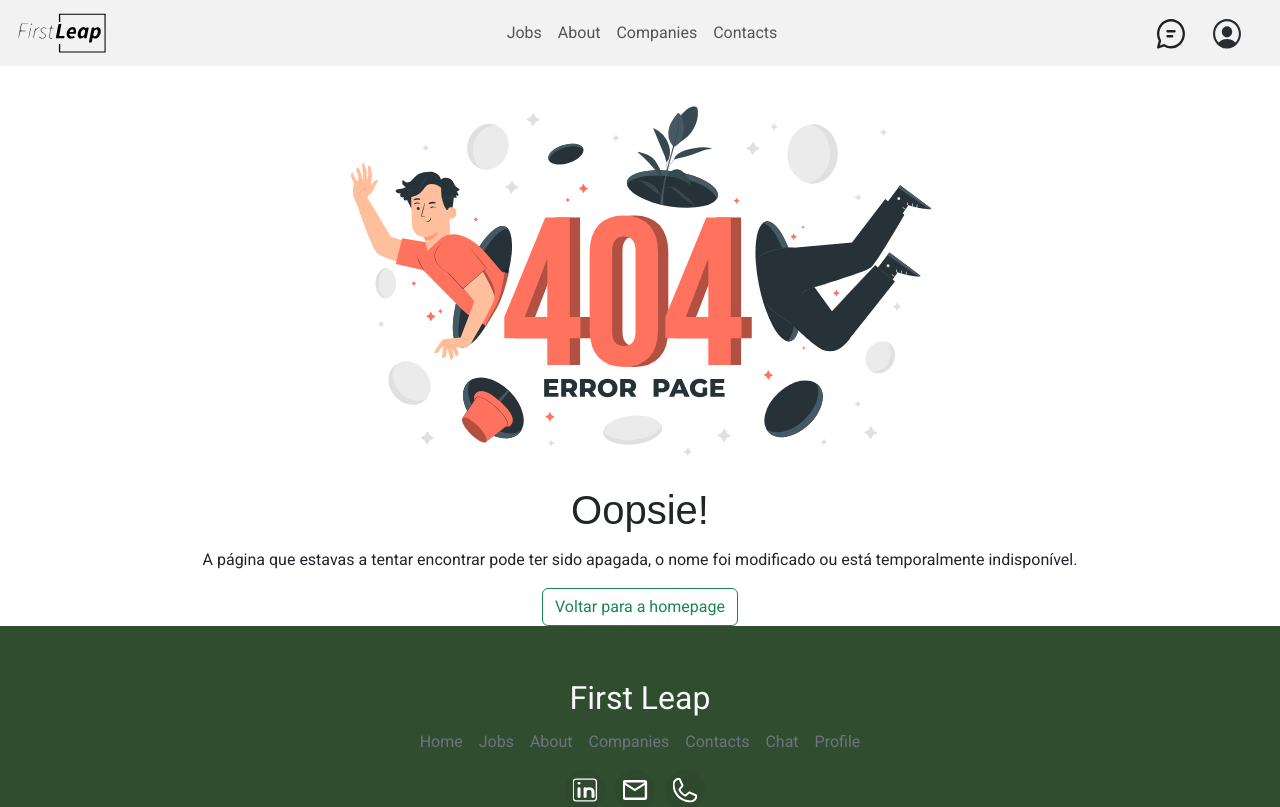
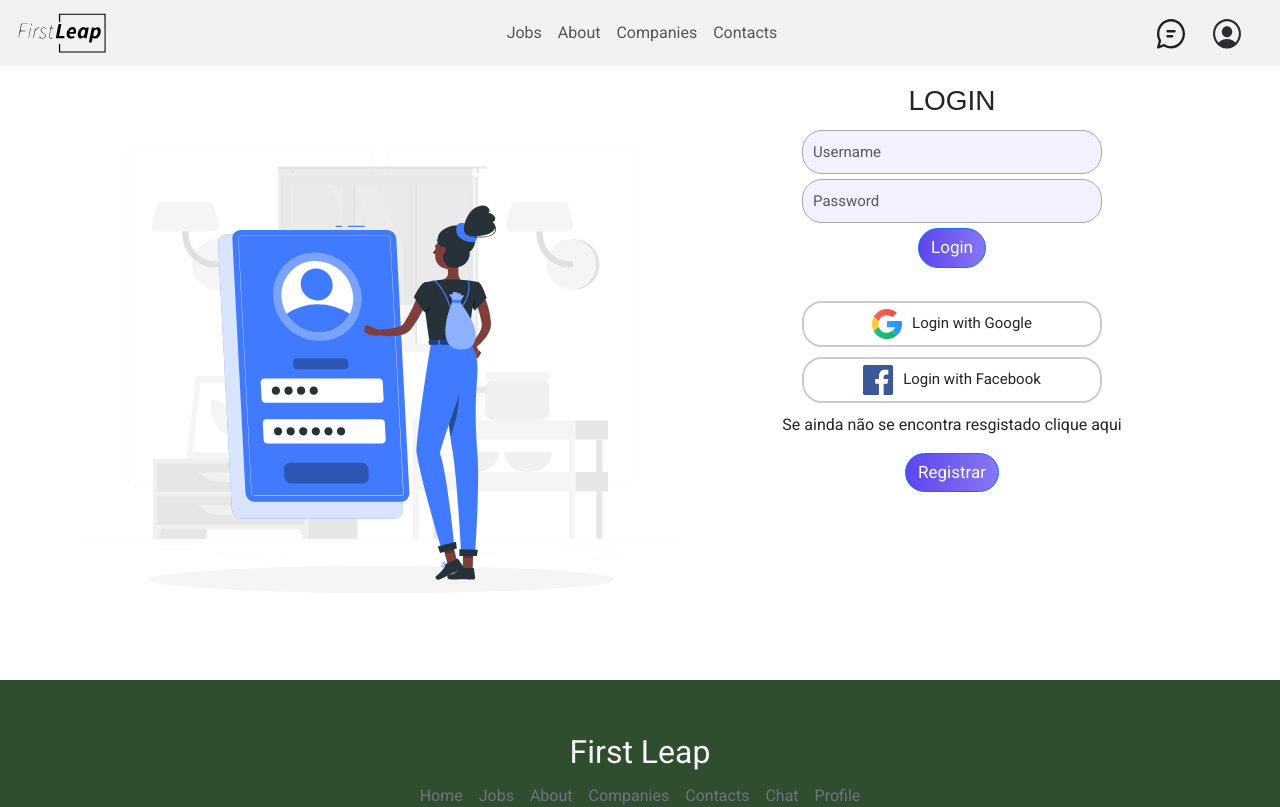
Before and after one commit to Arianna-Cicero/First-Leap, a React (Vite) app: page /login in a window 1280 px wide. Shown: the top 807 px of the page. Built offline with nearby package versions, Linux system fonts and the light colour scheme.

Commit message:
Update: Just updated to login

```diff
--- a/package.json
+++ b/package.json
@@ -10,7 +10,7 @@
     "preview": "vite preview"
   },
   "dependencies": {
-    "axios": "^1.6.8",
+    "axios": "^1.7.1",
     "bootstrap": "^5.3.3",
     "react": "^18.2.0",
     "react-dom": "^18.2.0",
@@ -28,6 +28,6 @@
     "react": "^18.3.1",
     "react-dom": "^18.3.1",
     "react-refresh": "^0.14.2",
-    "vite": "^5.2.0"
+    "vite": "^5.2.11"
   }
 }
--- a/src/App.jsx
+++ b/src/App.jsx
@@ -7,8 +7,8 @@ import Companies from "./pages/companies";
 import NoPage from "./pages/noPage";
 import Desempregados from "./pages/desempregados";
 import Login from "./pages/login";
-// import Register from "./pages/register";
-// import JobOffer from "./pages/jobOffer";
+import Register from "./pages/register";
+import JobOffer from "./pages/jobOffer";
 // import ListJobOffers from "./pages/listJobOffers";
 function App() {
   return (
@@ -21,9 +21,9 @@ function App() {
           <Route path="/about" element={<About />} />
           <Route path="/companies" element={<Companies />} />
           <Route path="/desempregados" element={<Desempregados />} />
-          {/* <Route path="/login" element={<Login />} /> */}
-          {/* <Route path="/register" element={<Auth />} />
-          <Route path="/joboffers" element={<Auth />} /> */}
+          <Route path="/login" element={<Login />} />
+          <Route path="/register" element={<Register />} />
+          <Route path="/joboffers" element={<JobOffer />} />
           <Route path="*" element={<NoPage />} />
         </Routes>
       </BrowserRouter>
--- /dev/null
+++ b/src/components/loginComp.jsx
@@ -0,0 +1,49 @@
+import "./styles.css";
+import Imagem from "../assets/Login-rafiki.svg";
+import React from "react";
+import FacebookIcon from "../assets/Facebook_Icon.svg";
+import GoogleIcon from "../assets/Google_Icon.svg";
+function LoginComp() {
+  return (
+    <div class="container text-center">
+      <div class="row align-items-start">
+        <div class="col">
+          <img src={Imagem} height="600" alt="ImagemDesempregados" />
+        </div>
+        <div class="col">
+          <h3>LOGIN</h3>
+          <input
+            type="text"
+            class="form-control register-input"
+            id="username"
+            placeholder="Username"
+          ></input>
+          <input
+            type="text"
+            class="form-control register-input"
+            id="password"
+            placeholder="Password"
+          ></input>
+          <button className="btn btn-primary register-button">Login</button>
+          <hr className="line"></hr>
+          <div>
+            <button className="btn btn-google" type="button">
+              <img src={GoogleIcon} alt="Google Icon" className="icon" />
+              Login with Google
+            </button>
+          </div>
+          <div>
+            <button className="btn btn-facebook" type="button">
+              <img src={FacebookIcon} alt="Facebook Icon" className="icon" />
+              Login with Facebook
+            </button>
+          </div>
+          <p>Se ainda não se encontra resgistado clique aqui</p>
+          <button className="btn btn-primary register-button" href="/register">Registrar</button>
+        </div>
+      </div>
+    </div>
+  );
+}
+
+export default LoginComp;
--- a/src/pages/about.jsx
+++ b/src/pages/about.jsx
@@ -5,6 +5,7 @@ function About() {
   return (
     <Layout>
       <h1>this is gonna be about page</h1>
+      <h3>wgysgdygy</h3>
     </Layout>
   );
 }
--- a/src/pages/login.jsx
+++ b/src/pages/login.jsx
@@ -1,7 +1,11 @@
 import Layout from "../components/layout";
-
+import LoginComp from "../components/loginComp"
 function Login() {
-  <Layout></Layout>;
+  return(
+    <Layout>
+    <LoginComp></LoginComp>
+  </Layout>
+  );
 }
 
 export default Login;
```
Also changed, not shown: src/components/layout.jsx (line endings or trailing spaces), 1 other file (tests, documents, lock files or other folders).
